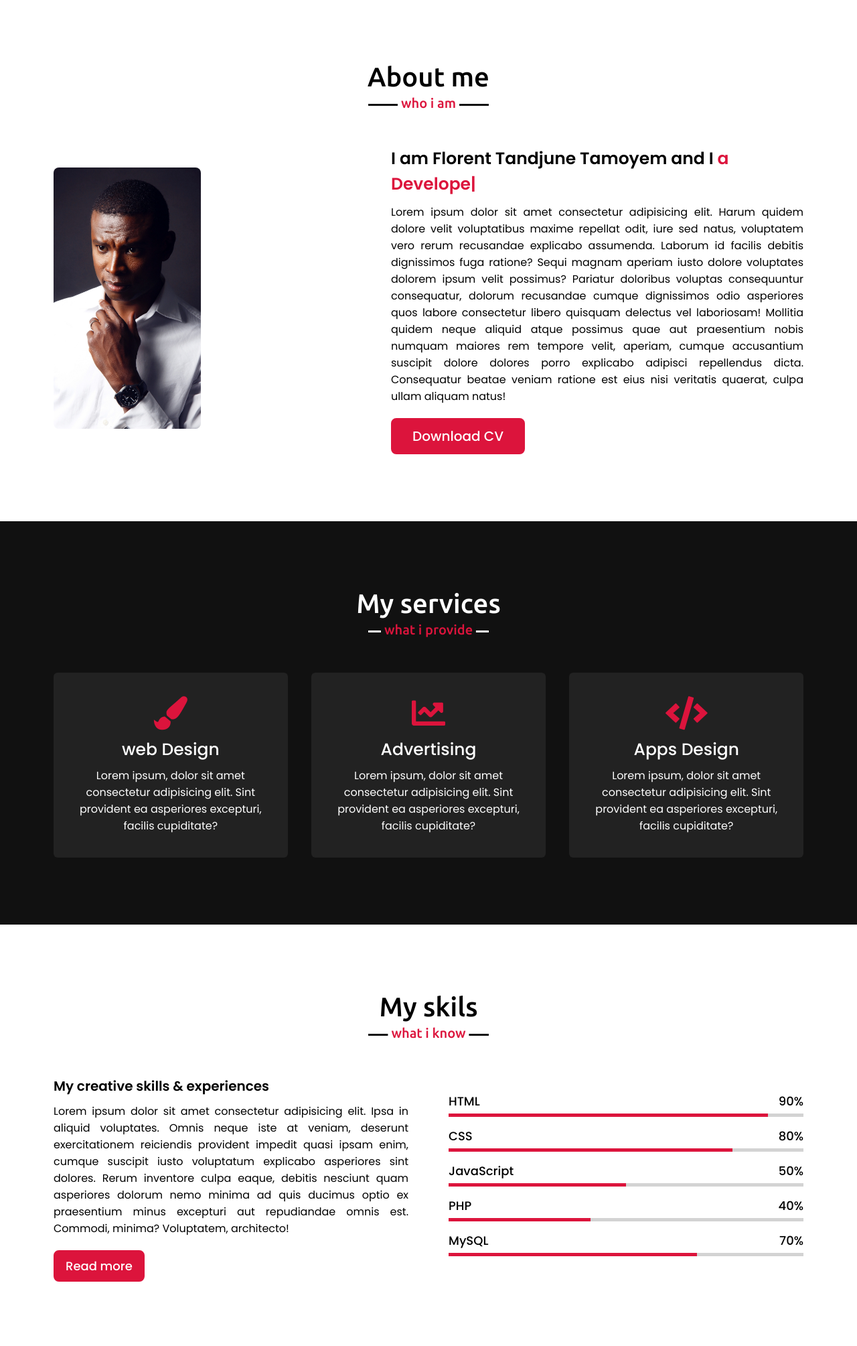
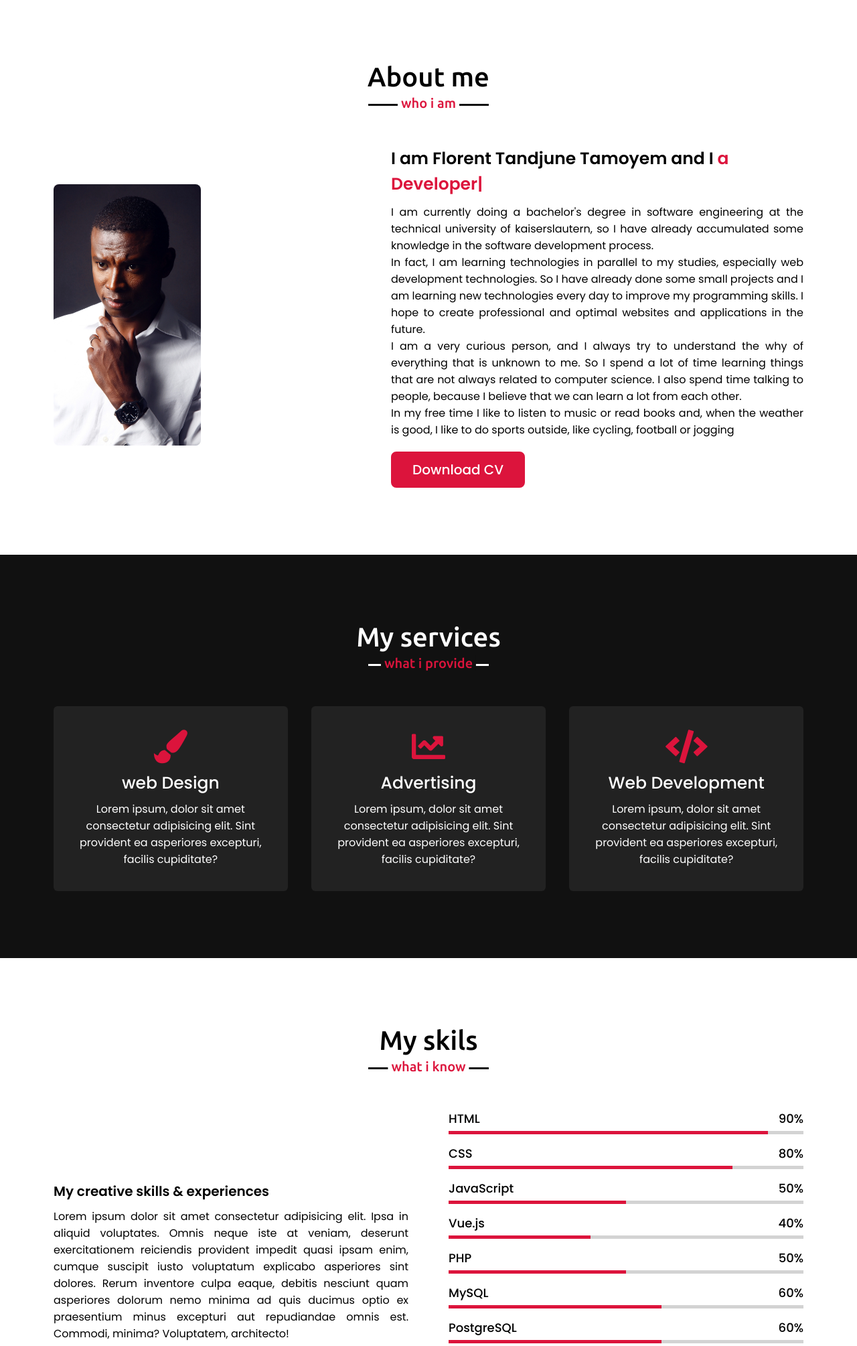
Before and after one commit to Tandjune/Portfolio, a PHP site: page / in a window 1280 px wide. Shown: the part 808-2817 px from the top of the page at 67% size. Run offline with PHP 8.4, Linux system fonts and the light colour scheme.

Commit message:
some replacements for the lorem text

```diff
--- a/index.html
+++ b/index.html
@@ -12,11 +12,6 @@
     <script src="https://cdnjs.cloudflare.com/ajax/libs/waypoints/4.0.1/jquery.waypoints.min.js"></script>
     <script src="https://cdnjs.cloudflare.com/ajax/libs/OwlCarousel2/2.3.4/owl.carousel.min.js"></script>
     <link rel="stylesheet" href="https://cdnjs.cloudflare.com/ajax/libs/OwlCarousel2/2.3.4/assets/owl.carousel.min.css" />
-    <!-- ancien -->
-    <!-- <link rel="stylesheet" href="./style.css">
-    <link rel="stylesheet" href="https://cdnjs.cloudflare.com/ajax/libs/font-awesome/5.15.3/css/all.min.css">
-    <script src="https://cdnjs.cloudflare.com/ajax/libs/jquery/3.6.0/jquery.min.js" integrity="sha512-894YE6QWD5I59HgZOGReFYm4dnWc1Qt5NtvYSaNcOP+u1T9qYdvdihz0PPSiiqn/+/3e7Jo4EaG7TubfWGUrMQ==" crossorigin="anonymous"></script>
-    <script src="https://cdnjs.cloudflare.com/ajax/libs/font-awesome/5.15.3/js/all.min.js"></script> -->
 </head>
 
 <body>
@@ -60,10 +55,12 @@
                 </div>
                 <div class="column right">
                     <div class="text"> I am Florent Tandjune Tamoyem and I <span class="typing2"></span> </div>
-                    <p>Lorem ipsum dolor sit amet consectetur adipisicing elit. Harum quidem dolore velit voluptatibus maxime repellat odit, iure sed natus, voluptatem vero rerum recusandae explicabo assumenda. Laborum id facilis debitis dignissimos fuga
-                        ratione? Sequi magnam aperiam iusto dolore voluptates dolorem ipsum velit possimus? Pariatur doloribus voluptas consequuntur consequatur, dolorum recusandae cumque dignissimos odio asperiores quos labore consectetur libero quisquam
-                        delectus vel laboriosam! Mollitia quidem neque aliquid atque possimus quae aut praesentium nobis numquam maiores rem tempore velit, aperiam, cumque accusantium suscipit dolore dolores porro explicabo adipisci repellendus dicta.
-                        Consequatur beatae veniam ratione est eius nisi veritatis quaerat, culpa ullam aliquam natus!</p>
+                    <p>I am currently doing a bachelor's degree in software engineering at the technical university of kaiserslautern, so I have already accumulated some knowledge in the software development process. <br> In fact, I am learning technologies
+                        in parallel to my studies, especially web development technologies. So I have already done some small projects and I am learning new technologies every day to improve my programming skills. I hope to create professional and optimal
+                        websites and applications in the future. <br> I am a very curious person, and I always try to understand the why of everything that is unknown to me. So I spend a lot of time learning things that are not always related to computer
+                        science. I also spend time talking to people, because I believe that we can learn a lot from each other. <br> In my free time I like to listen to music or read books and, when the weather is good, I like to do sports outside, like
+                        cycling, football or jogging
+                    </p>
                     <a href="./Lebenslauf1.pdf">Download CV</a>
                 </div>
             </div>
@@ -91,7 +88,7 @@
                 <div class="card">
                     <div class="box">
                         <i class="fas fa-code"></i>
-                        <div class="text">Apps Design</div>
+                        <div class="text">Web Development</div>
                         <p>Lorem ipsum, dolor sit amet consectetur adipisicing elit. Sint provident ea asperiores excepturi, facilis cupiditate?
                         </p>
                     </div>
@@ -136,17 +133,52 @@
                     </div>
                     <div class="bars">
                         <div class="info">
+                            <span>Vue.js</span>
+                            <span>40%</span>
+                        </div>
+                        <div class="line vjs"></div>
+                    </div>
+                    <div class="bars">
+                        <div class="info">
                             <span>PHP</span>
-                            <span>40%</span>
+                            <span>50%</span>
                         </div>
                         <div class="line php"></div>
                     </div>
                     <div class="bars">
                         <div class="info">
                             <span>MySQL</span>
-                            <span>70%</span>
+                            <span>60%</span>
                         </div>
                         <div class="line mysql"></div>
+                    </div>
+                    <div class="bars">
+                        <div class="info">
+                            <span>PostgreSQL</span>
+                            <span>60%</span>
+                        </div>
+                        <div class="line postgres"></div>
+                    </div>
+                    <div class="bars">
+                        <div class="info">
+                            <span>Java</span>
+                            <span>60%</span>
+                        </div>
+                        <div class="line java"></div>
+                    </div>
+                    <div class="bars">
+                        <div class="info">
+                            <span>JavaScript</span>
+                            <span>50%</span>
+                        </div>
+                        <div class="line fsharp"></div>
+                    </div>
+                    <div class="bars">
+                        <div class="info">
+                            <span>Python</span>
+                            <span>40%</span>
+                        </div>
+                        <div class="line python"></div>
                     </div>
                 </div>
             </div>
--- a/style.css
+++ b/style.css
@@ -419,12 +419,32 @@ section .title::after {
     width: 50%;
 }
 
-.skills .skills-content .right .php::before {
+.skills .skills-content .right .vjs::before {
     width: 40%;
 }
 
+.skills .skills-content .right .php::before {
+    width: 50%;
+}
+
 .skills .skills-content .right .mysql::before {
-    width: 70%;
+    width: 60%;
+}
+
+.skills .skills-content .right .postgres::before {
+    width: 60%;
+}
+
+.skills .skills-content .right .java::before {
+    width: 60%;
+}
+
+.skills .skills-content .right .fsharp::before {
+    width: 50%;
+}
+
+.skills .skills-content .right .python::before {
+    width: 40%;
 }
 
 
```
